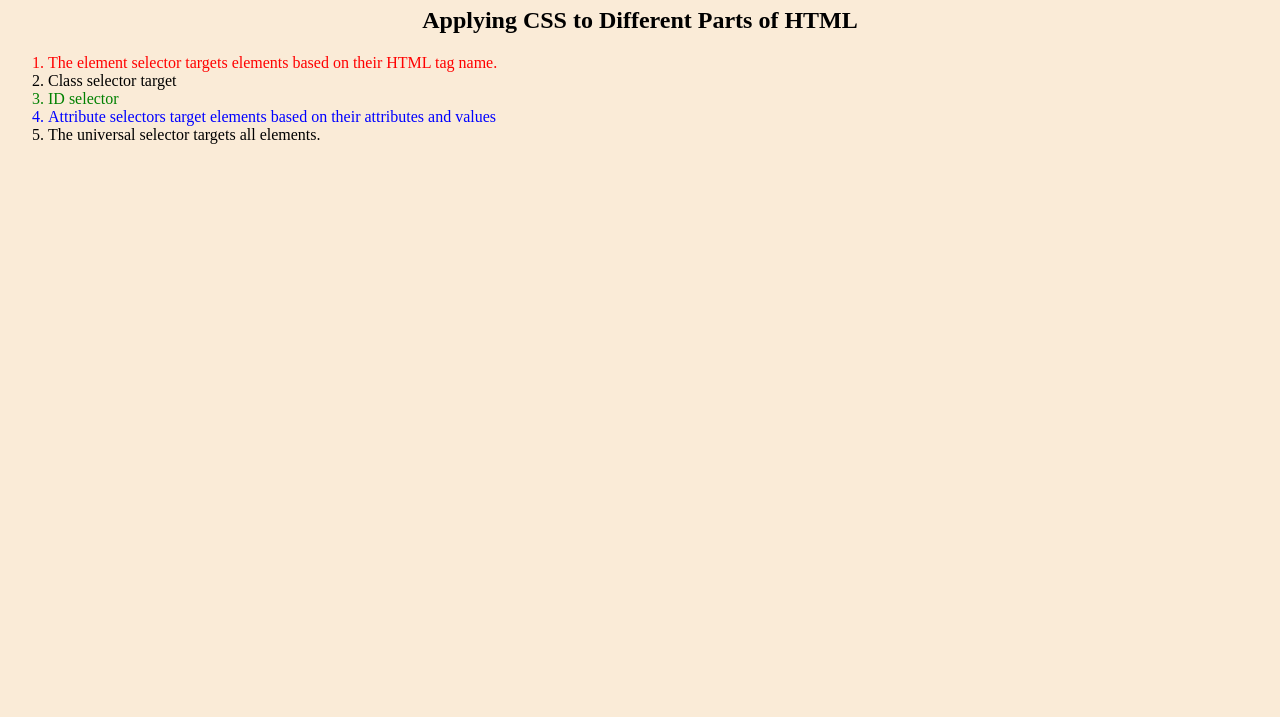
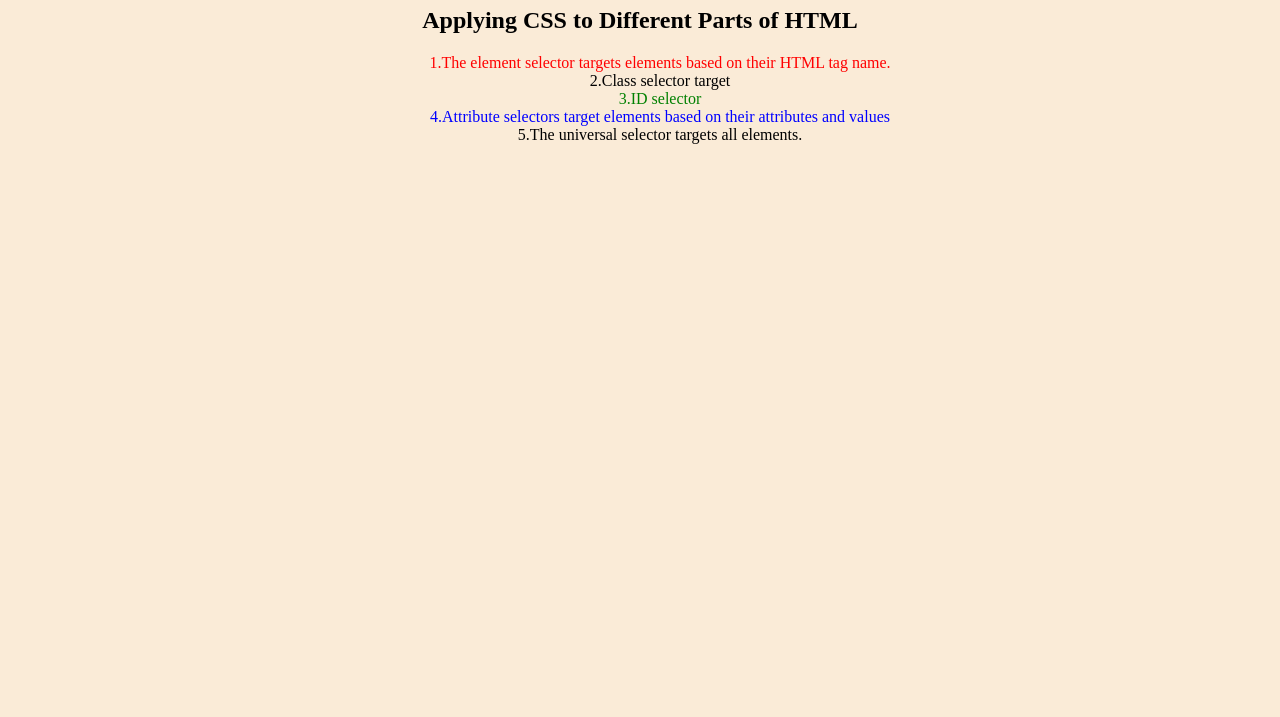
Before and after one commit to ivan147792/bootcampIT, a plain HTML site: page css_vjezba/boje.html in a window 1280 px wide. Shown: the part 83-800 px from the top of the page. Drawn offline with Linux system fonts and the light colour scheme.

Commit message:
odredeni selektori

```diff
--- a/css_vjezba/boje.html
+++ b/css_vjezba/boje.html
@@ -11,11 +11,11 @@
     <h1>CSS Selectors</h1>
     <h2>Applying CSS to Different Parts of HTML</h2>
     <ol>
-        <li style="color: red">The element selector targets elements based on their HTML tag name.</li>
-        <li class="li-item">Class selector target</li>
-        <li id="list-id">ID selector</li>
-        <li title="ova ima atribut">Attribute selectors target elements based on their attributes and values</li>
-        <li>The universal selector targets all elements.</li>
+        <li style="color: red">1.The element selector targets elements based on their HTML tag name.</li>
+        <li class="li-item">2.Class selector target</li>
+        <li id="list-id">3.ID selector</li>
+        <li title="ova ima atribut">4.Attribute selectors target elements based on their attributes and values</li>
+        <li>5.The universal selector targets all elements.</li>
     </ol>
 </body>
 </html>
--- a/css_vjezba/style_boje.css
+++ b/css_vjezba/style_boje.css
@@ -1,7 +1,4 @@
-* {
-    color: black;
 
-}
 body {
     background-color: antiquewhite
 }
@@ -10,14 +7,22 @@ h1, h2 {
     text-align: center;;
 }
 
+ol {
+    text-align: center;
+    list-style-position: inside;
+    list-style-type: none;
+}
 
+ol :last-child {
+    color: black;
+}
 
-/* li {
-    color: red
-} */
+li {
+    color: rgb(255, 0, 0)
+}
 
 .li-item {
-    color: black
+    color: black;
 }
 
 #list-id {
```
